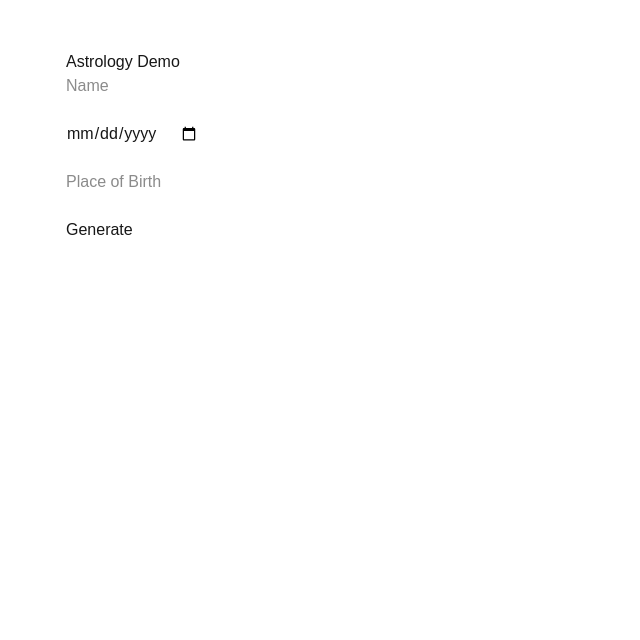
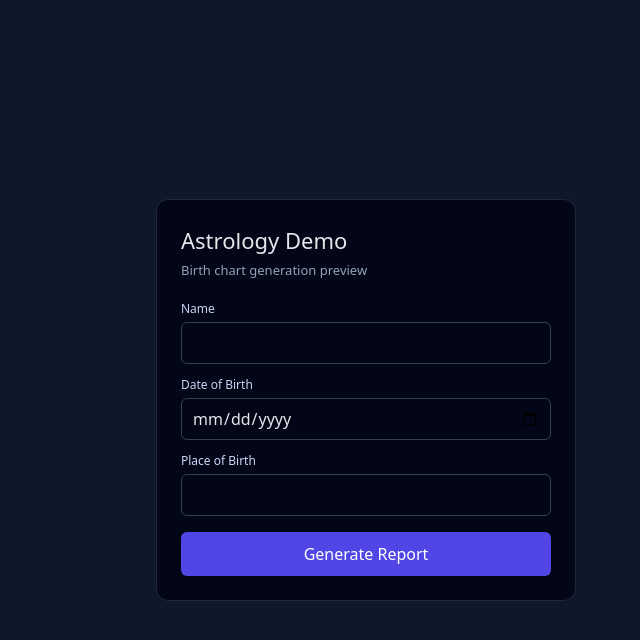
Before and after one commit to sandyrob7/astro-mvp, a Next.js app: page / in a window 1280 px wide. Shown: the top 640 px of the page, without its empty margins (274-914 px from the left). Built offline with nearby package versions, Linux system fonts and the light colour scheme.

Commit message:
Improve frontend UI for astrology form and PDF flow

```diff
--- a/src/app/page.tsx
+++ b/src/app/page.tsx
@@ -2,59 +2,15 @@
 
 import { useState } from "react";
 
-/* ---------- helpers ---------- */
-
-const SIGNS = [
-  "Aries","Taurus","Gemini","Cancer","Leo","Virgo",
-  "Libra","Scorpio","Sagittarius","Capricorn","Aquarius","Pisces"
-];
-
-function signFromLongitude(lon: number) {
-  return SIGNS[Math.floor(((lon % 360) + 360) / 30)];
-}
-
-function buildReport(api: any) {
-  const chart = api.chart;
-
-  return {
-    meta: {
-      name: api.input?.name,
-      generatedAt: new Date().toISOString(),
-    },
-
-    birth: {
-      date: api.input?.dob,
-      place: api.input?.place,
-      ascendant: {
-        longitude: chart.houses.ascendant,
-        sign: signFromLongitude(chart.houses.ascendant),
-      },
-    },
-
-    planets: Object.entries(chart.planets).map(
-      ([planet, p]: any) => ({
-        planet,
-        sign: signFromLongitude(p.longitude),
-        house: p.house,
-      })
-    ),
-
-    aspects: chart.aspects.map((a: any) => ({
-      between: a.between.join(" – "),
-      type: a.type,
-      orb: a.orb,
-    })),
-  };
-}
-
-/* ---------- component ---------- */
-
 export default function Home() {
   const [data, setData] = useState<any>(null);
   const [report, setReport] = useState<any>(null);
+  const [loading, setLoading] = useState(false);
 
   async function submit(e: React.FormEvent<HTMLFormElement>) {
     e.preventDefault();
+    setLoading(true);
+
     const form = new FormData(e.currentTarget);
 
     const res = await fetch("/api/astro", {
@@ -69,7 +25,8 @@ export default function Home() {
 
     const json = await res.json();
     setData(json);
-    setReport(buildReport(json)); // ✅ fixed
+    setReport(json); // still temporary
+    setLoading(false);
   }
 
   async function downloadPdf(rep: any) {
@@ -91,57 +48,88 @@ export default function Home() {
   }
 
   return (
-    <main style={{ maxWidth: 600, margin: "50px auto", fontFamily: "sans-serif" }}>
-      <h2>Astrology Demo</h2>
+    <main
+      style={{
+        minHeight: "100vh",
+        background: "#0f172a",
+        display: "flex",
+        alignItems: "center",
+        justifyContent: "center",
+        fontFamily: "system-ui, sans-serif",
+        padding: 20,
+      }}
+    >
+      <div
+        style={{
+          width: "100%",
+          maxWidth: 420,
+          background: "#020617",
+          border: "1px solid #1e293b",
+          borderRadius: 12,
+          padding: 24,
+          color: "#e5e7eb",
+        }}
+      >
+        <h2 style={{ fontSize: 22, marginBottom: 4 }}>
+          Astrology Demo
+        </h2>
+        <p style={{ fontSize: 13, color: "#94a3b8", marginBottom: 20 }}>
+          Birth chart generation preview
+        </p>
 
         <form onSubmit={submit}>
-        <input name="name" placeholder="Name" required />
-        <br /><br />
-        <input type="date" name="dob" required />
-        <br /><br />
-        <input name="place" placeholder="Place of Birth" required />
-        <br /><br />
-        <button type="submit">Generate</button>
+          <label style={labelStyle}>Name</label>
+          <input name="name" required style={inputStyle} />
+
+          <label style={labelStyle}>Date of Birth</label>
+          <input type="date" name="dob" required style={inputStyle} />
+
+          <label style={labelStyle}>Place of Birth</label>
+          <input name="place" required style={inputStyle} />
+
+          <button
+            type="submit"
+            style={{
+              marginTop: 16,
+              width: "100%",
+              padding: "10px 0",
+              background: "#4f46e5",
+              color: "white",
+              border: "none",
+              borderRadius: 6,
+              fontWeight: 500,
+              cursor: "pointer",
+            }}
+          >
+            {loading ? "Generating..." : "Generate Report"}
+          </button>
         </form>
 
-      {report && (
+        {data && (
           <>
-          <hr style={{ margin: "30px 0" }} />
-
-          <h3>Birth Summary</h3>
-          <p><b>Name:</b> {report.meta.name}</p>
-          <p><b>Date:</b> {report.birth.date}</p>
-          <p><b>Place:</b> {report.birth.place}</p>
-          <p>
-            <b>Ascendant:</b> {report.birth.ascendant.sign}
-          </p>
-
-          <h3>Planets</h3>
-          <ul>
-            {report.planets.map((p: any) => (
-              <li key={p.planet}>
-                {p.planet}: {p.sign}, House {p.house}
-              </li>
-            ))}
-          </ul>
-
-          <h3>Aspects</h3>
-          <ul>
-            {report.aspects.map((a: any, i: number) => (
-              <li key={i}>
-                {a.between} ({a.type}, orb {a.orb}°)
-              </li>
-            ))}
-          </ul>
+            <div
+              style={{
+                marginTop: 24,
+                paddingTop: 16,
+                borderTop: "1px solid #1e293b",
+                fontSize: 13,
+                color: "#cbd5f5",
+              }}
+            >
+              <b>Chart generated successfully.</b>
+            </div>
 
             <button
               onClick={() => downloadPdf(report)}
               style={{
-              marginTop: 20,
-              padding: "8px 16px",
-              background: "green",
+                marginTop: 16,
+                width: "100%",
+                padding: "10px 0",
+                background: "#16a34a",
                 color: "white",
                 border: "none",
+                borderRadius: 6,
+                fontWeight: 500,
                 cursor: "pointer",
               }}
             >
@@ -149,6 +137,26 @@ export default function Home() {
             </button>
           </>
         )}
+      </div>
     </main>
   );
 }
+
+/* ---------- styles ---------- */
+
+const labelStyle = {
+  display: "block",
+  fontSize: 12,
+  marginBottom: 4,
+  marginTop: 12,
+  color: "#cbd5f5",
+};
+
+const inputStyle = {
+  width: "100%",
+  padding: "8px 10px",
+  borderRadius: 6,
+  border: "1px solid #334155",
+  background: "#020617",
+  color: "#e5e7eb",
+};
```
Lines whose indentation alone changed are shown as unchanged.
